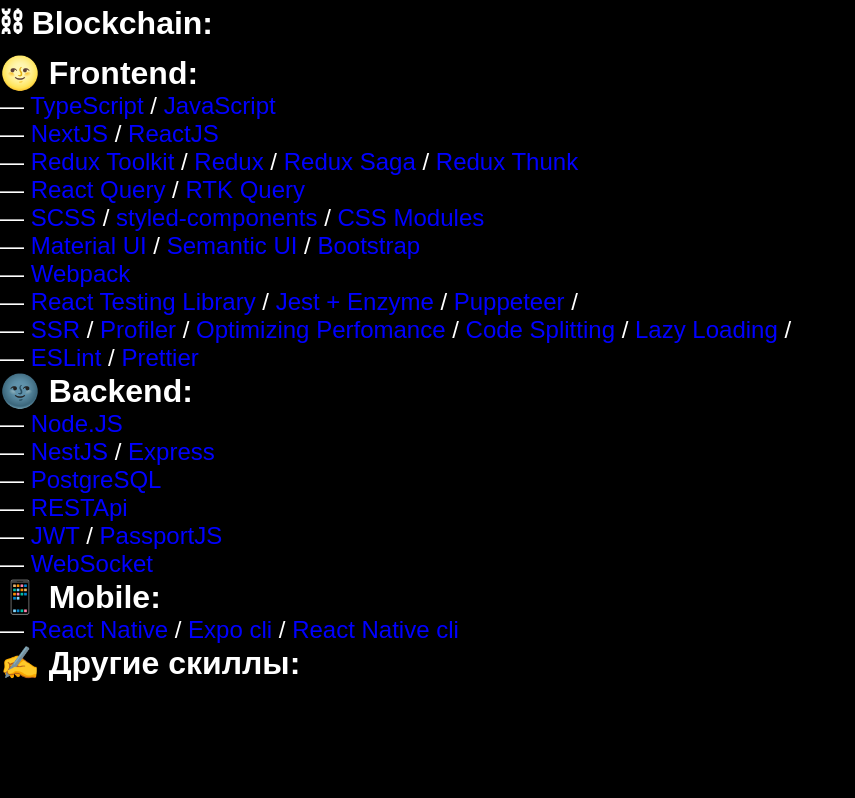
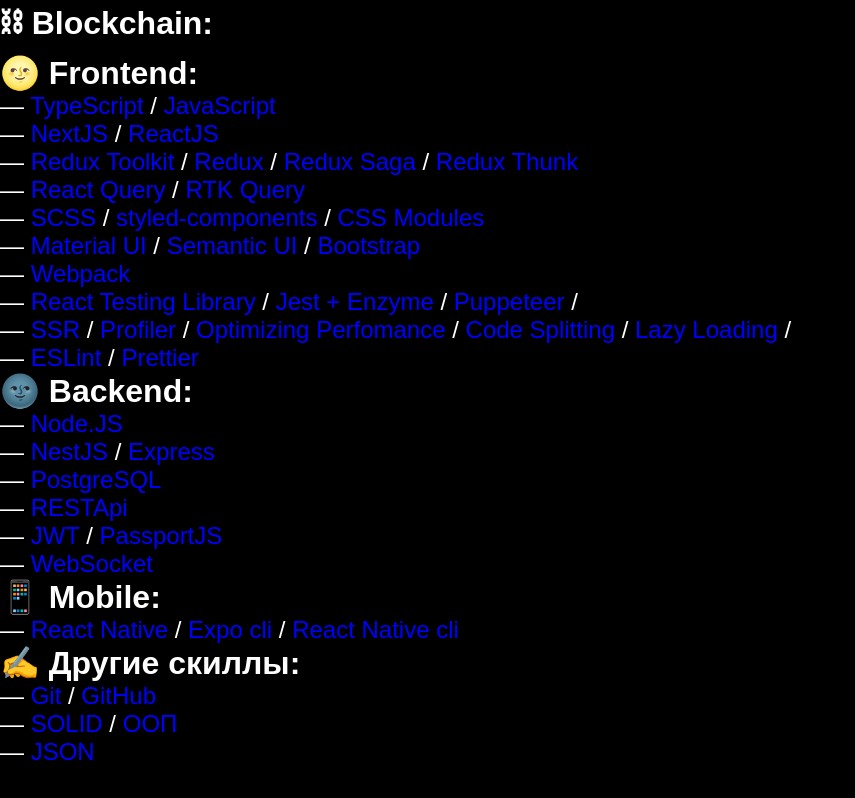
Before and after one commit to xyvl/road_map, a Next.js app: page / in a window 1280 px wide. Shown: the whole page, without its empty margins (0-855 px from the left). Built offline with nearby package versions, Linux system fonts and the light colour scheme.

Commit message:
others end

```diff
--- a/src/app/page.tsx
+++ b/src/app/page.tsx
@@ -1,30 +1,31 @@
-import { Backend } from "@/components/backend/Backend"
-import { Blockchain } from "@/components/blockchain/Blockchain"
-import { Frontend } from "@/components/frontend/Frontend"
-import { Mobile } from "@/components/mobile/Mobile"
+import { Backend } from "@/components/backend/Backend";
+import { Blockchain } from "@/components/blockchain/Blockchain";
+import { Frontend } from "@/components/frontend/Frontend";
+import { Mobile } from "@/components/mobile/Mobile";
+import { OthersSkills } from "@/components/othersSkills/OthersSkills"
 
 export default function Home() {
   return (
     <div className="wrapper">
       <div>
         <h1 className="technology">⛓ Blockchain:</h1>
-        <Blockchain/>
+        <Blockchain />
       </div>
       <div>
         <h1 className="technology">🌝 Frontend:</h1>
-        <Frontend/>
+        <Frontend />
       </div>
       <div>
         <h1 className="technology">🌚 Backend:</h1>
-        <Backend/>
+        <Backend />
       </div>
       <div>
         <h1 className="technology">📱 Mobile:</h1>
-<Mobile/>
+        <Mobile />
       </div>
       <div>
         <h1 className="technology">✍ Другие скиллы:</h1>
-
+        <OthersSkills/>
       </div>
     </div>
   );
--- /dev/null
+++ b/src/components/othersSkills/OthersSkills.tsx
@@ -0,0 +1,28 @@
+import React from "react";
+
+export const OthersSkills = () => {
+  // 	— Git / GitHub / GitLab
+  // — SOLID / ООП
+  // — Docker
+  // — JSON
+  return (
+    <>
+      <div>
+        <span className="text technology">— </span>
+        <span className="text yes">Git</span>
+        <span className="text technology"> / </span>
+        <span className="text yes">GitHub</span>
+      </div>
+      <div>
+        <span className="text technology">— </span>
+        <span className="text yes">SOLID</span>
+        <span className="text technology"> / </span>
+        <span className="text yes">ООП</span>
+      </div>
+      <div>
+        <span className="text technology">— </span>
+        <span className="text yes">JSON</span>
+      </div>
+    </>
+  );
+};
```
